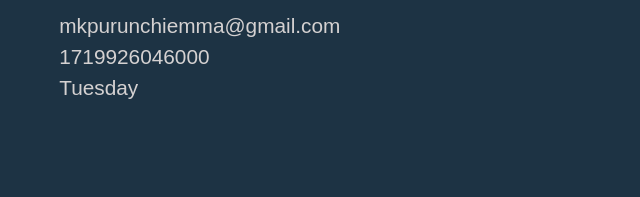
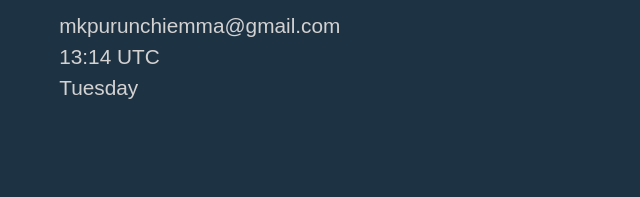
Before and after one commit to Emmadegreat/hng11-task1, a plain HTML site: page index.html in a window 1280 px wide. Shown: the part 208-405 px from the top of the page, 640-1280 px from the left. Drawn offline with Linux system fonts and the light colour scheme.

Commit message:
codes modified

```diff
--- a/assest/js/app.js
+++ b/assest/js/app.js
@@ -6,6 +6,20 @@ let date = new Date();
 let day = weekDays[date.getDay()];
 currentDay.innerHTML = day;
 
+//let hour = date.getUTCHours();
+//let minutes = date.getUTCMinutes();
+//let seconds = date.getUTCSeconds();
+//let currentUTCTime = document.getElementById("current_utc");
+//currentUTCTime.innerHTML = date.getTime();
 
-let currentUTCTime = document.getElementById("current_utc");
-currentUTCTime.innerHTML = date.getTime();
+
+function updateUTCTime() {
+    const now = new Date();
+    const hours = String(now.getUTCHours()).padStart(2, '0');
+    const minutes = String(now.getUTCMinutes()).padStart(2, '0');
+    const currentTime = `${hours}:${minutes}`;
+    document.getElementById('current_utc').innerHTML = currentTime+ ' UTC';
+}
+
+updateUTCTime();
+setInterval(updateUTCTime, 60000);
```
Also changed, not shown: index.html (+2 -2 lines), assest/images/profile-pix.png (renamed from assest/images/profile-pix .png).
